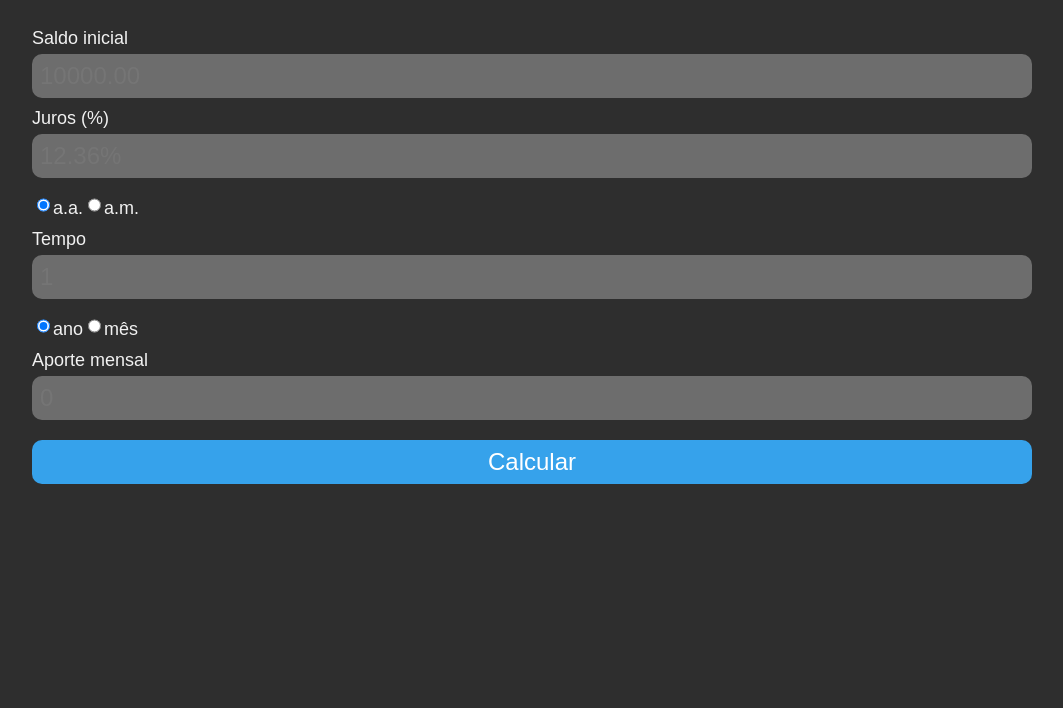
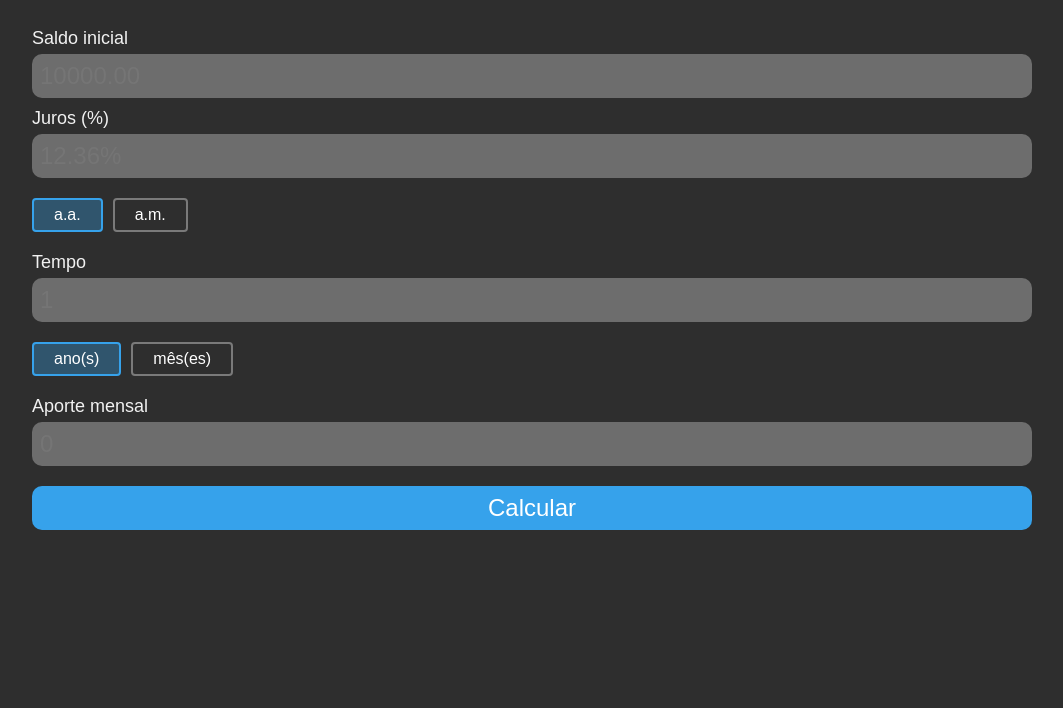
Before and after one commit to antenor-z/juro, a plain HTML site: page static/index.html in a window 1280 px wide. Shown: the whole page, without its empty margins (108-1171 px from the left). Drawn offline with nearby package versions, Linux system fonts and the light colour scheme.

Commit message:
styling radio buttons

```diff
--- a/static/index.html
+++ b/static/index.html
@@ -6,6 +6,7 @@
     <meta charset="UTF-8">
     <meta name="viewport" content="width=device-width, initial-scale=1" />
     <link rel="stylesheet" href="/static/style.css">
+    <link rel="stylesheet" href="/static/style-radio.css">
     <script src="https://cdn.jsdelivr.net/npm/chart.js"></script>
 </head>
 
@@ -17,7 +18,7 @@
             <label for="interest">Juros (%)</label>
             <input type="text" id="interest" placeholder="12.36%">
 
-            <div style="display: inline-flex;">
+            <div class="radio-toolbar" style="display: inline-flex;">
                 <input type="radio" id="interest_year" name="interest_unit" value="year" checked>
                 <label for="interest_year">a.a.</label>
                 <input type="radio" id="interest_month" name="interest_unit" value="month">
@@ -26,11 +27,11 @@
 
             <label for="time">Tempo</label>
             <input type="text" id="time" placeholder="1">
-            <div style="display: inline-flex;">
+            <div class="radio-toolbar" style="display: inline-flex;">
                 <input type="radio" id="time_year" name="time_unit" value="year" checked>
-                <label for="time_year">ano</label>
+                <label for="time_year">ano(s)</label>
                 <input type="radio" id="time_month" name="time_unit" value="month">
-                <label for="time_month">mês</label>
+                <label for="time_month">mês(es)</label>
             </div>
 
             <label for="contribution">Aporte mensal</label>
--- /dev/null
+++ b/static/style-radio.css
@@ -0,0 +1,30 @@
+.radio-toolbar {
+    margin: 10px 0;
+}
+
+.radio-toolbar input[type="radio"] {
+    opacity: 0;
+    position: fixed;
+    width: 0;
+}
+
+.radio-toolbar label {
+    color: white;
+    display: inline-block;
+    background-color: #dddddd00;
+    padding: 6px 20px;
+    font-family: sans-serif, Arial;
+    font-size: 16px;
+    border: 2px solid #7a7a7a;
+    border-radius: 4px;
+    margin-right: 10px;
+}
+
+.radio-toolbar label:hover {
+    background-color: #36a3eba9;
+}
+
+.radio-toolbar input[type="radio"]:checked+label {
+    background-color: #36a3eb54;
+    border-color: #36a2eb;
+}
```
